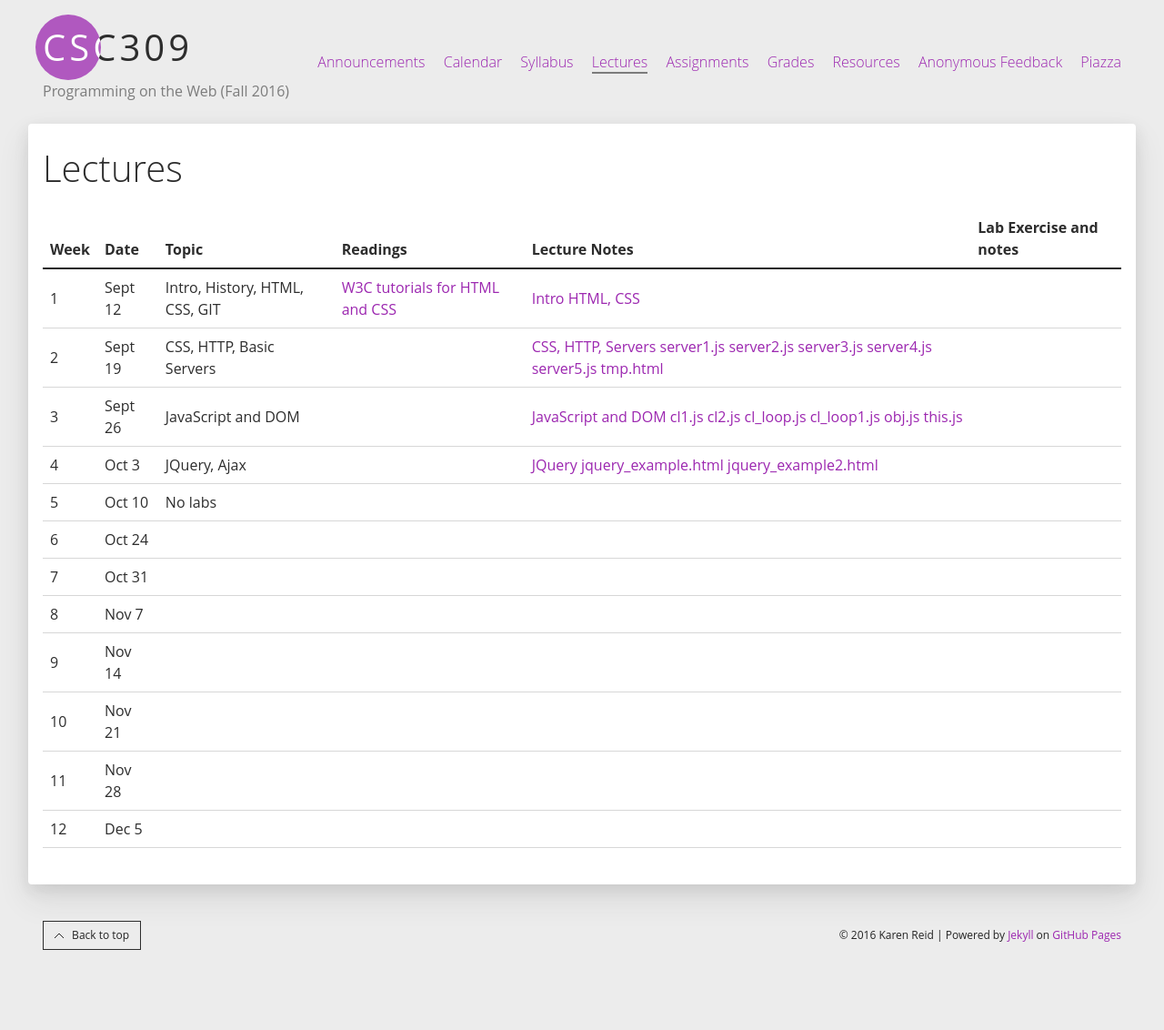
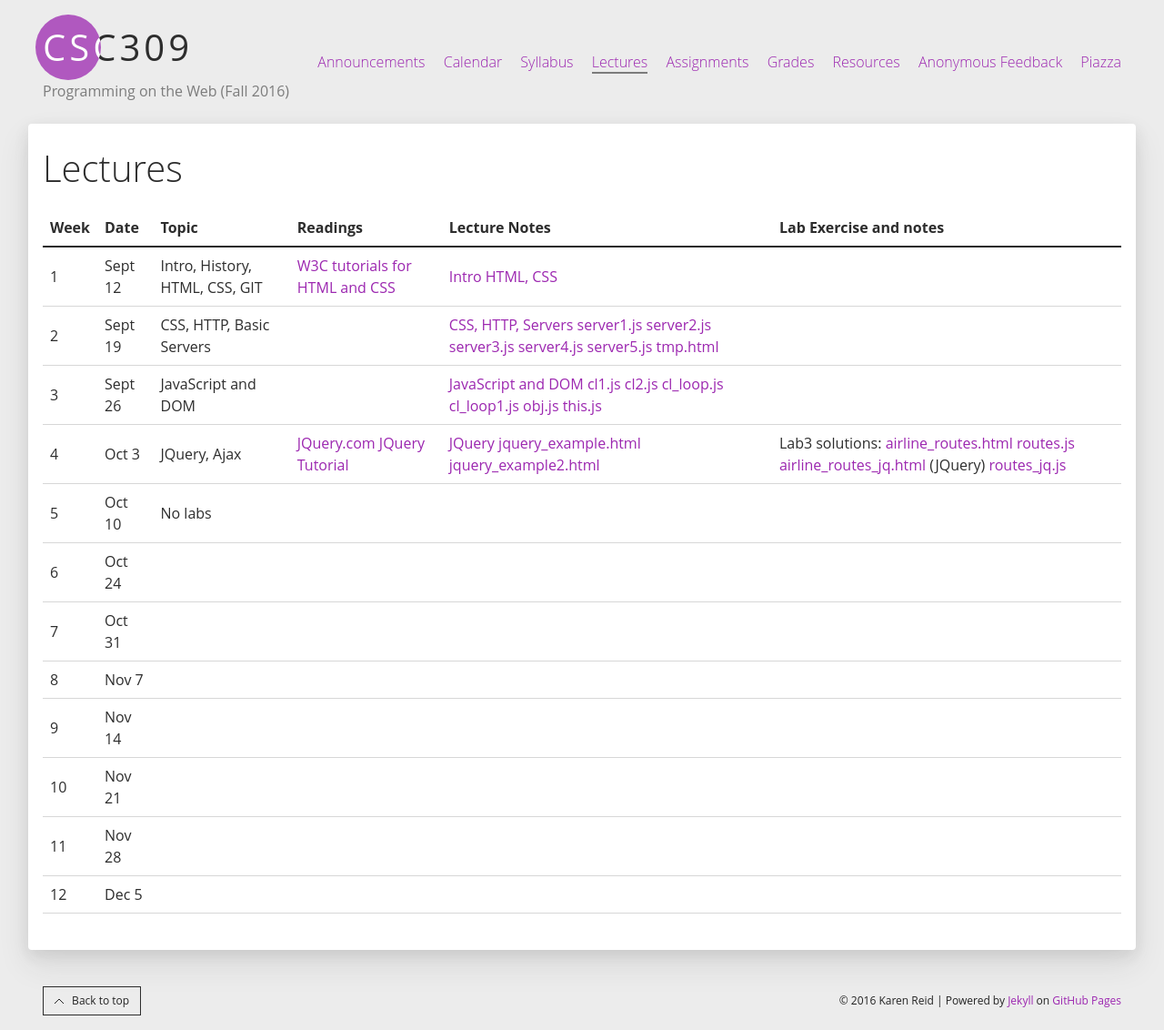
Before and after one commit to nigef/CSC309-Fall-2016.github.io, a Jekyll site: the page built from lectures.md, in a window 1280 px wide. Shown: the whole page at 91% size. Built offline with Jekyll 4.4.1, drawn with Linux system fonts in a browser that asks for light colours; before the commit the page ends 1060 px from its top, so only the background shows below that.

Commit message:
adding lab solutions

```diff
--- a/lectures.md
+++ b/lectures.md
@@ -73,13 +73,21 @@ permalink: /lectures/
       <td>4</td>
       <td>Oct 3</td>
       <td>JQuery, Ajax</td>
-      <td></td>
       <td>
-	  <a href="/lectures/w5/JQuery.pdf">JQuery</a>
-	  <a href="/lectures/w5/ jquery_example.html">jquery_example.html</a>
-	  <a href="/lectures/w5/ jquery_example.html">jquery_example2.html</a>
+          <a href="https://learn.jquery.com">JQuery.com</a>
+          <a href="http://www.jquery-tutorial.net">JQuery Tutorial</a>
       </td>
       <td>
+	  <a href="/lectures/w4/JQuery.pdf">JQuery</a>
+	  <a href="/lectures/w4/jquery_example.html">jquery_example.html</a>
+	  <a href="/lectures/w4/jquery_example2.html">jquery_example2.html</a>
+      </td>
+      <td> Lab3 solutions:
+      <a href="/lectures/w4/lab3/airline_routes.html">airline_routes.html</a>
+      <a href="/lectures/w4/lab3/routes.js">routes.js</a>
+      <a href="/lectures/w4/lab3/airline_routes_jq.html">airline_routes_jq.html</a> (JQuery)
+      <a href="/lectures/w4/lab3/routes_jq.js">routes_jq.js</a>
+      <a href=""></a>
       </td>
     </tr>
 
```
